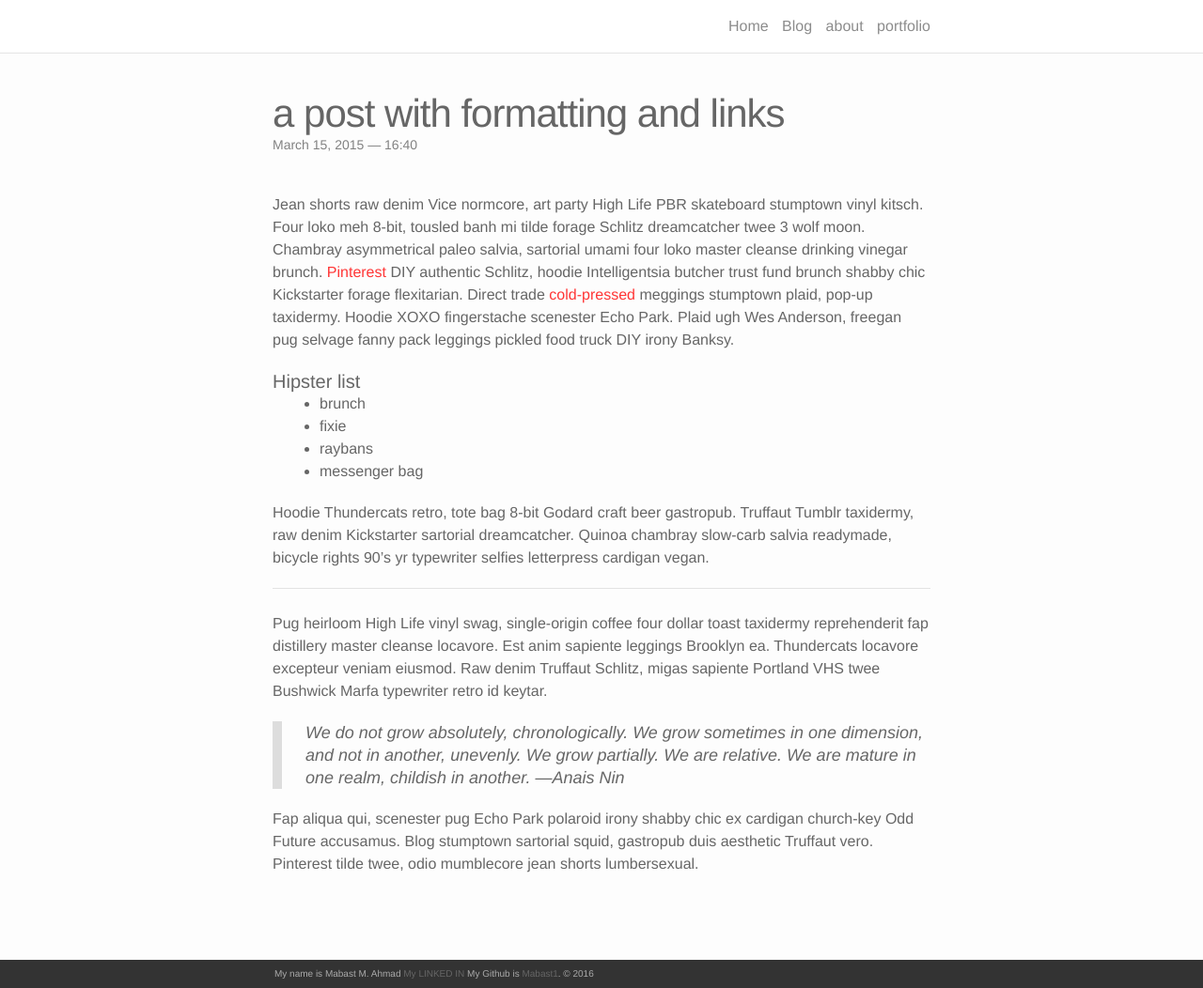
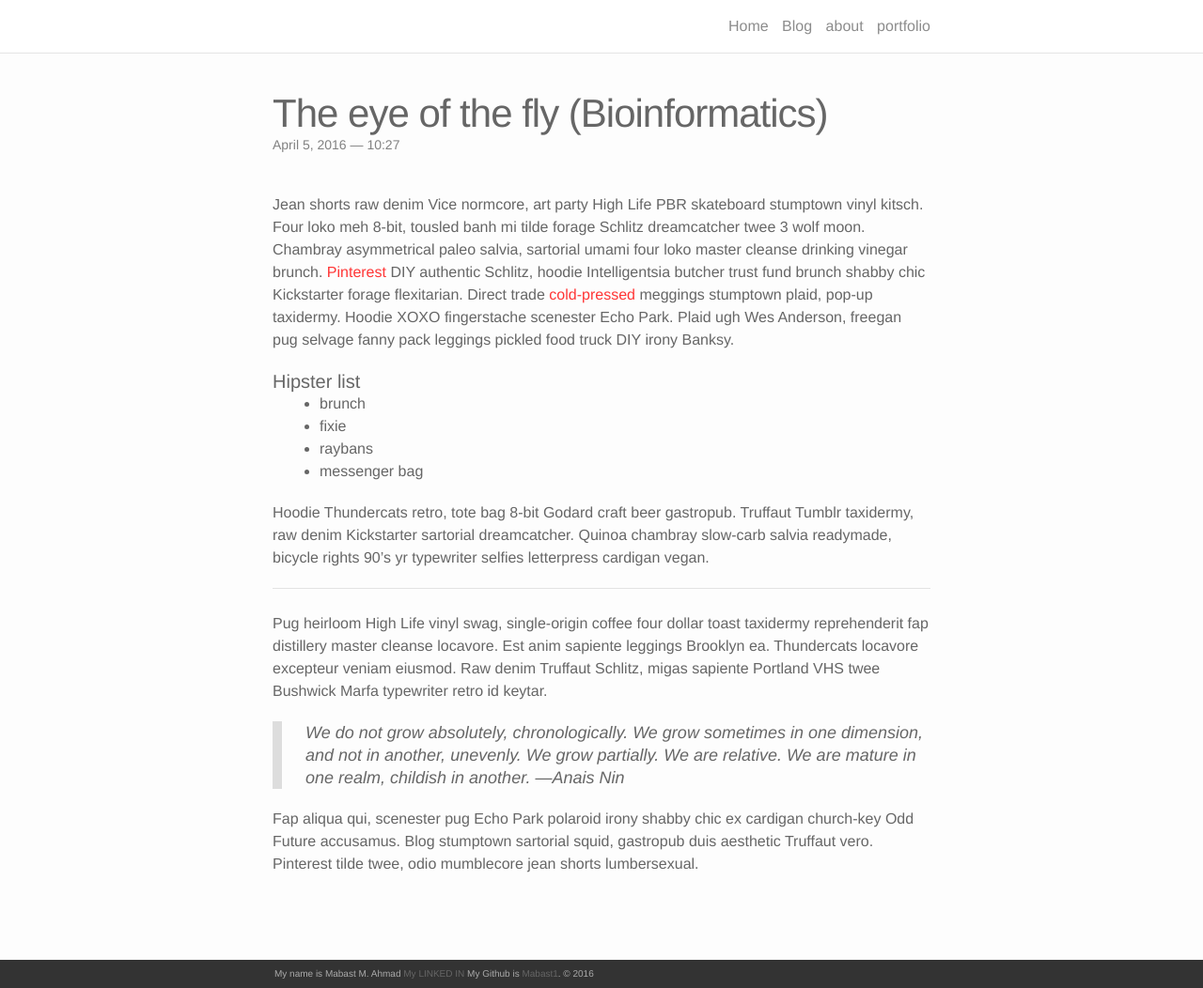
Before and after one commit to Mabast1/blog, a Jekyll site: the page built from _posts/2015-03-15-title.markdown, in a window 1280 px wide and 1052 px high. Shown: the whole window at 94% size. Built offline with Jekyll 4.4.1, drawn with Linux system fonts in a browser that asks for light colours; nearby versions of some CDN libraries; Markdown is read by kramdown in place of the engine named in the settings.

Commit message:
Update 2015-03-15-title.markdown

```diff
--- a/_posts/2015-03-15-title.markdown
+++ b/_posts/2015-03-15-title.markdown
@@ -1,8 +1,8 @@
 ---
 layout: post
-title:  a post with formatting and links
-date:   2015-03-15 16:40:16
-description: march & april, looking forward to summer
+title:  The eye of the fly (Bioinformatics)
+date:   2016-04-05 10:27:16
+description: Introduction to Bioinformatics
 ---
 Jean shorts raw denim Vice normcore, art party High Life PBR skateboard stumptown vinyl kitsch. Four loko meh 8-bit, tousled banh mi tilde forage Schlitz dreamcatcher twee 3 wolf moon. Chambray asymmetrical paleo salvia, sartorial umami four loko master cleanse drinking vinegar brunch. <a href="https://www.pinterest.com" target="blank">Pinterest</a> DIY authentic Schlitz, hoodie Intelligentsia butcher trust fund brunch shabby chic Kickstarter forage flexitarian. Direct trade <a href="https://en.wikipedia.org/wiki/Cold-pressed_juice" target="blank">cold-pressed</a> meggings stumptown plaid, pop-up taxidermy. Hoodie XOXO fingerstache scenester Echo Park. Plaid ugh Wes Anderson, freegan pug selvage fanny pack leggings pickled food truck DIY irony Banksy.
 
```
